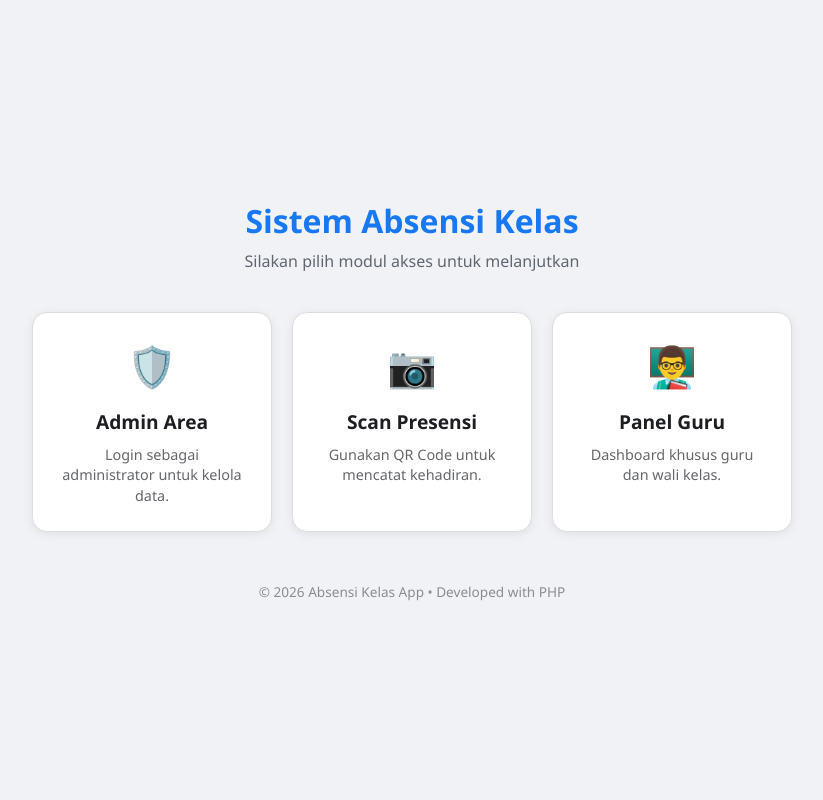
After one commit to Cak-Huel/absensi_kelas, a PHP site: page / in a window 1280 px wide. The commit adds this page. Shown: the whole page, without its empty margins (228-1051 px from the left). Run offline with PHP 8.4, Linux system fonts and the light colour scheme.

Commit message:
update index

```diff
--- /dev/null
+++ b/index.php
@@ -0,0 +1,131 @@
+<!DOCTYPE html>
+<html lang="id">
+
+<head>
+    <meta charset="UTF-8">
+    <meta name="viewport" content="width=device-width, initial-scale=1.0">
+    <title>Sistem Absensi Kelas</title>
+    <style>
+        /* CSS Langsung di dalam file PHP */
+        * {
+            margin: 0;
+            padding: 0;
+            box-sizing: border-box;
+            font-family: 'Segoe UI', Roboto, Helvetica, Arial, sans-serif;
+        }
+
+        body {
+            background: #f0f2f5;
+            display: flex;
+            justify-content: center;
+            align-items: center;
+            min-height: 100vh;
+            color: #1c1e21;
+        }
+
+        .container {
+            max-width: 800px;
+            width: 95%;
+            padding: 20px;
+            text-align: center;
+        }
+
+        header {
+            margin-bottom: 40px;
+        }
+
+        header h1 {
+            font-size: 2rem;
+            color: #1877f2;
+            margin-bottom: 8px;
+        }
+
+        header p {
+            color: #606770;
+        }
+
+        .grid-menu {
+            display: grid;
+            grid-template-columns: repeat(auto-fit, minmax(200px, 1fr));
+            gap: 20px;
+        }
+
+        .card {
+            background: #ffffff;
+            padding: 25px;
+            border-radius: 15px;
+            text-decoration: none;
+            color: inherit;
+            box-shadow: 0 2px 10px rgba(0, 0, 0, 0.08);
+            transition: all 0.3s ease;
+            border: 1px solid #ddd;
+        }
+
+        .card:hover {
+            transform: translateY(-8px);
+            box-shadow: 0 12px 20px rgba(0, 0, 0, 0.1);
+            border-color: #1877f2;
+        }
+
+        .card .emoji {
+            font-size: 40px;
+            margin-bottom: 15px;
+            display: block;
+        }
+
+        .card h3 {
+            font-size: 1.2rem;
+            margin-bottom: 10px;
+            color: #1c1e21;
+        }
+
+        .card p {
+            font-size: 0.9rem;
+            color: #65676b;
+            line-height: 1.4;
+        }
+
+        footer {
+            margin-top: 50px;
+            font-size: 0.85rem;
+            color: #8a8d91;
+        }
+    </style>
+</head>
+
+<body>
+
+    <div class="container">
+        <header>
+            <h1>Sistem Absensi Kelas</h1>
+            <p>Silakan pilih modul akses untuk melanjutkan</p>
+        </header>
+
+        <div class="grid-menu">
+            <a href="admin_login.php" class="card">
+                <span class="emoji">🛡️</span>
+                <h3>Admin Area</h3>
+                <p>Login sebagai administrator untuk kelola data.</p>
+            </a>
+
+            <a href="scan.php" class="card">
+                <span class="emoji">📷</span>
+                <h3>Scan Presensi</h3>
+                <p>Gunakan QR Code untuk mencatat kehadiran.</p>
+            </a>
+
+            <a href="teacher_dashboard.php" class="card">
+                <span class="emoji">👨‍🏫</span>
+                <h3>Panel Guru</h3>
+                <p>Dashboard khusus guru dan wali kelas.</p>
+            </a>
+        </div>
+
+        <footer>
+            &copy; <?php echo date("Y"); ?> Absensi Kelas App • Developed with PHP
+        </footer>
+    </div>
+
+</body>
+
+</html>
```
Also changed, not shown: admin_dashboard.php (+76 -74 lines).
